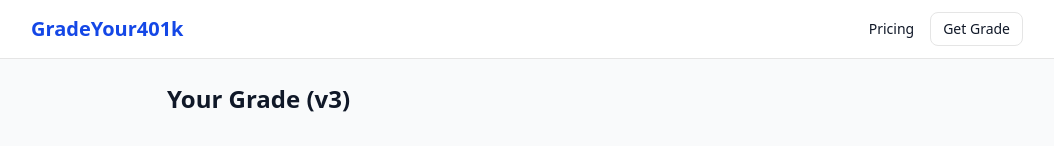
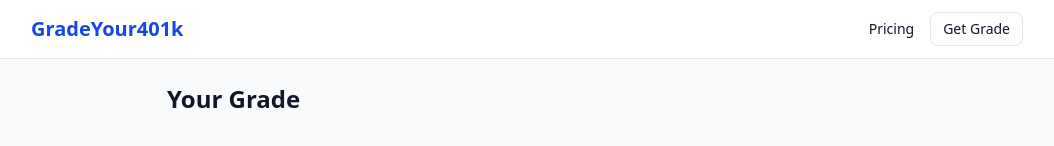
Before and after one commit to rremling/gradeyour401k, a Next.js app: page /grade/results in a window 1280 px wide. Shown: the top 146 px of the page, without its empty margins (113-1167 px from the left). Built offline with nearby package versions, Linux system fonts and the light colour scheme.

Commit message:
Update page.tsx

```diff
--- a/src/app/grade/results/page.tsx
+++ b/src/app/grade/results/page.tsx
@@ -89,7 +89,7 @@
 
   return (
     <main className="mx-auto max-w-3xl p-6 space-y-8">
-      <h1 className="text-2xl font-bold">Your Grade (v3)</h1>
+      <h1 className="text-2xl font-bold">Your Grade</h1>
 
       <div className="rounded-lg border p-6 space-y-3">
         <p><span className="font-medium">Provider:</span> {providerLabel || "—"}</p>
```
